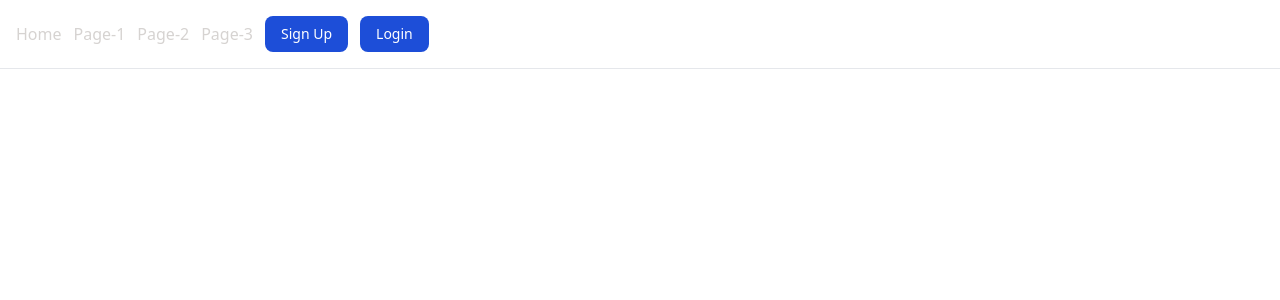
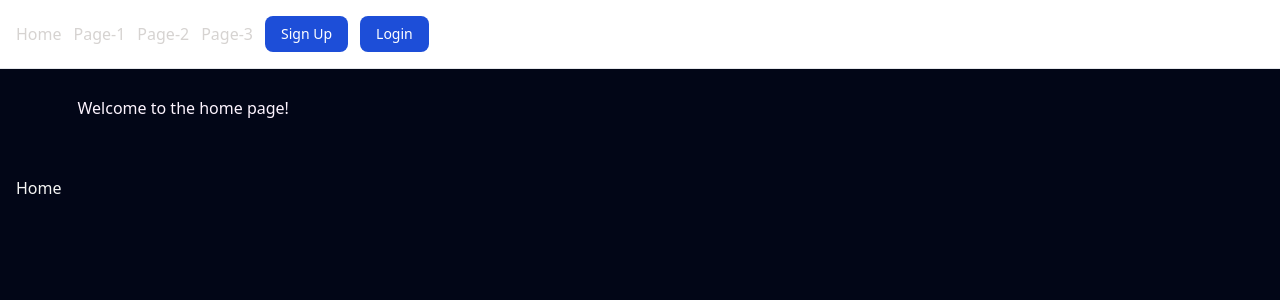
Before and after one commit to HossainAraf/SubScript-Vault, a React (Create React App) app in the folder frontend/: page / in a window 1280 px wide. Shown: the top 300 px of the page. Built offline with nearby package versions, Linux system fonts and the light colour scheme.

Commit message:
Update home page style

```diff
--- a/frontend/src/components/Home.jsx
+++ b/frontend/src/components/Home.jsx
@@ -1,8 +1,9 @@
 import React from 'react';
+import '../styles/home.css';
 
 const Home = () => (
-  <div className="">
-    <h1>Home</h1>
+  <div className="flex items-center space-x-4">
+    <h1 id="home-title">Home</h1>
     <p>Welcome to the home page!</p>
   </div>
 );
--- /dev/null
+++ b/frontend/src/styles/home.css
@@ -0,0 +1,14 @@
+body {
+  margin-top: 10rem;
+  padding: 1rem;
+  background-color: #020617;
+}
+
+#home-title {
+  color: #f5f5f4;
+  margin-top: 10rem;
+}
+
+p {
+  color: #fdf4ff;
+}
```
